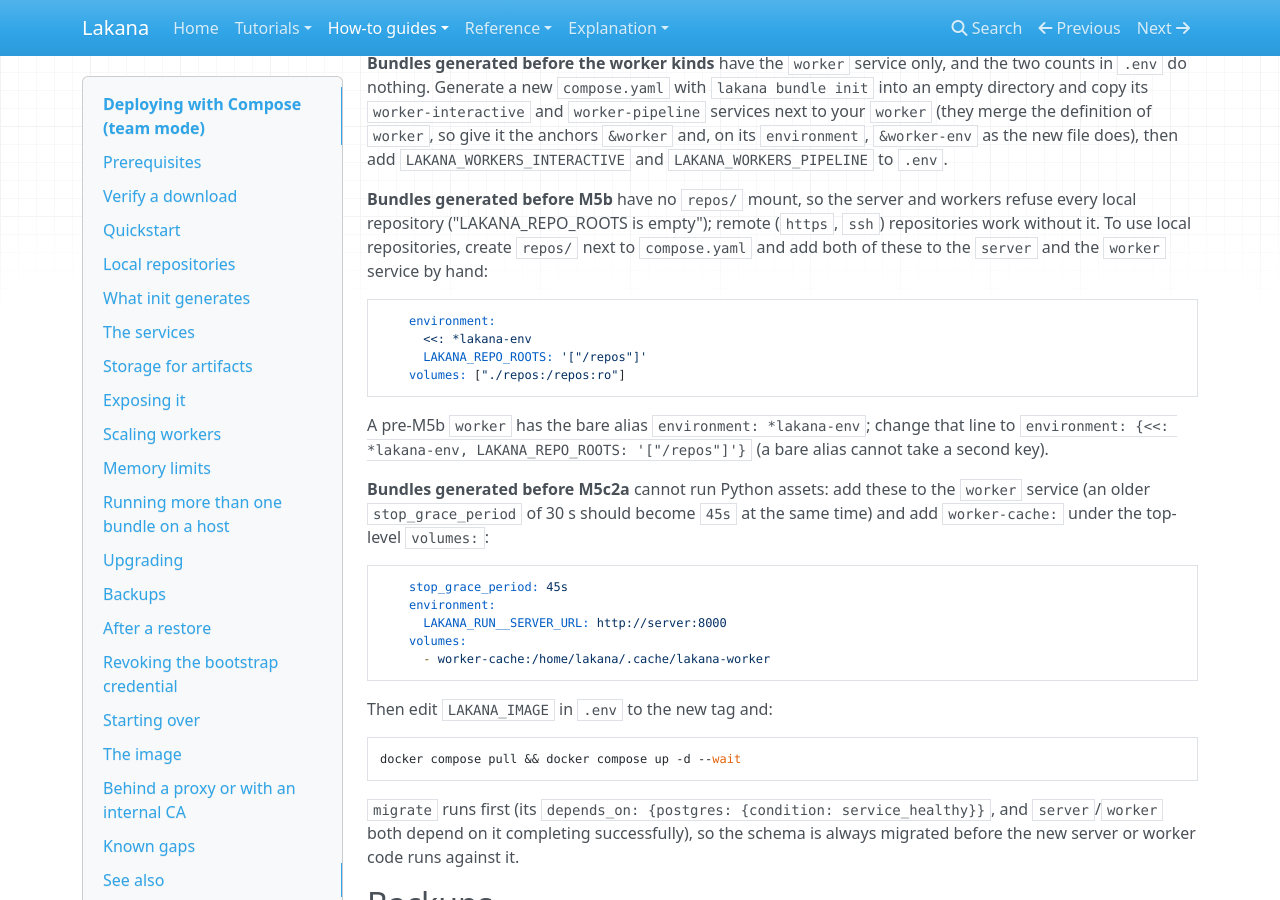
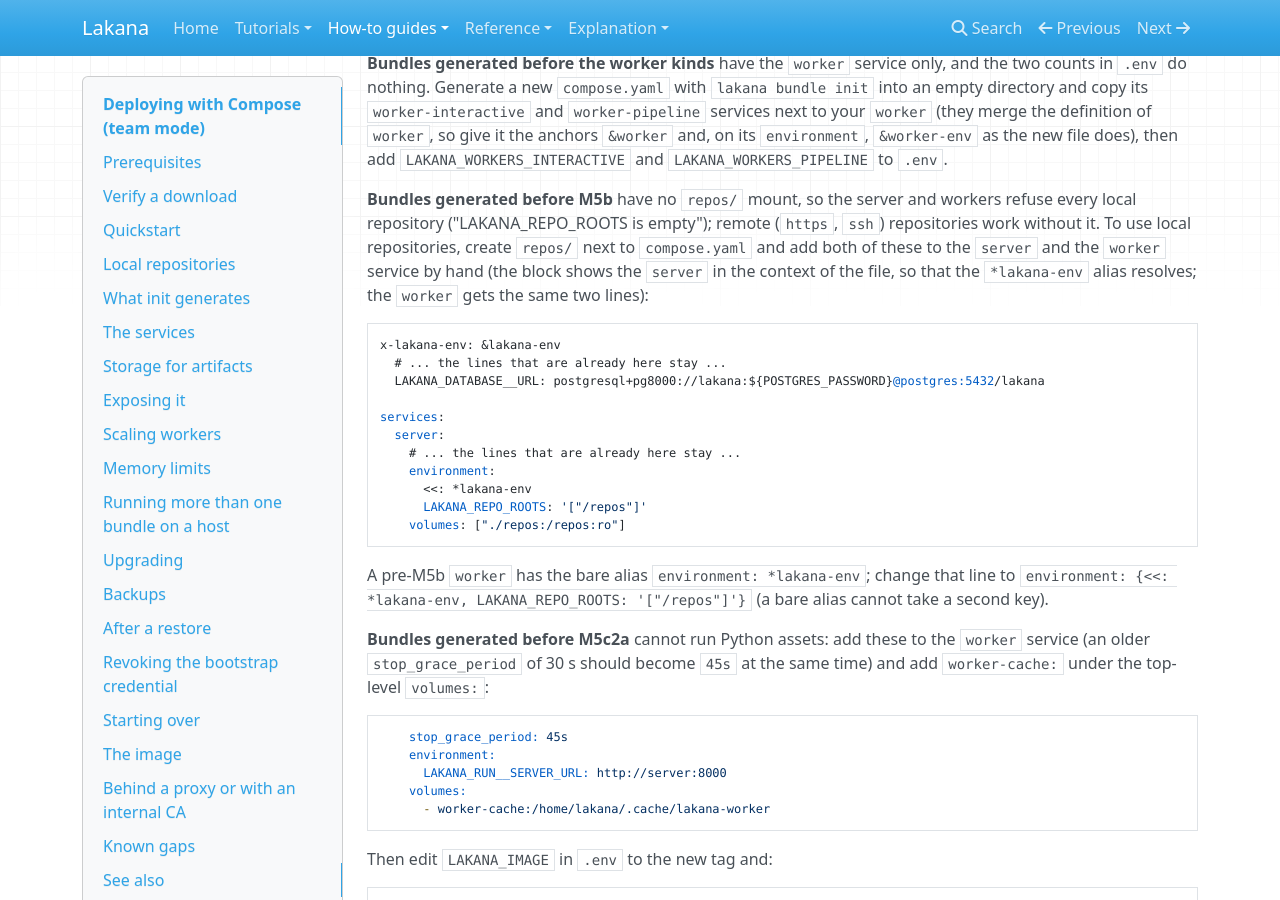
Before and after one commit to chrschy/lakana, an MkDocs documentation site: the page built from docs/site/how-to/deploy-with-compose.md, in a window 1280 px wide and 900 px high, scrolled down 15696 px. Built offline with MkDocs 1.6.1, drawn with Linux system fonts in a browser that asks for light colours; nearby versions of some CDN libraries.

Commit message:
docs: show the lakana-env block with its anchor so it parses (#55)

````diff
--- a/docs/site/how-to/deploy-with-compose.md
+++ b/docs/site/how-to/deploy-with-compose.md
@@ -782,10 +782,17 @@
 **Bundles generated before M5b** have no `repos/` mount, so the server and workers refuse
 every local repository ("LAKANA_REPO_ROOTS is empty"); remote (`https`, `ssh`) repositories work
 without it. To use local repositories, create `repos/` next to `compose.yaml` and add both of
-these to the `server` and the `worker` service by hand:
+these to the `server` and the `worker` service by hand (the block shows the `server` in the context
+of the file, so that the `*lakana-env` alias resolves; the `worker` gets the same two lines):
 
-<!-- not tested: the alias resolves in the generated compose.yaml; shown with its anchor in the next change -->
 ```yaml
+x-lakana-env: &lakana-env
+  # ... the lines that are already here stay ...
+  LAKANA_DATABASE__URL: postgresql+pg8000://lakana:${POSTGRES_PASSWORD}@postgres:5432/lakana
+
+services:
+  server:
+    # ... the lines that are already here stay ...
     environment:
       <<: *lakana-env
       LAKANA_REPO_ROOTS: '["/repos"]'
````
Also changed, not shown: docs/agent/testing.md (+1 -1 lines), 1 other file.
